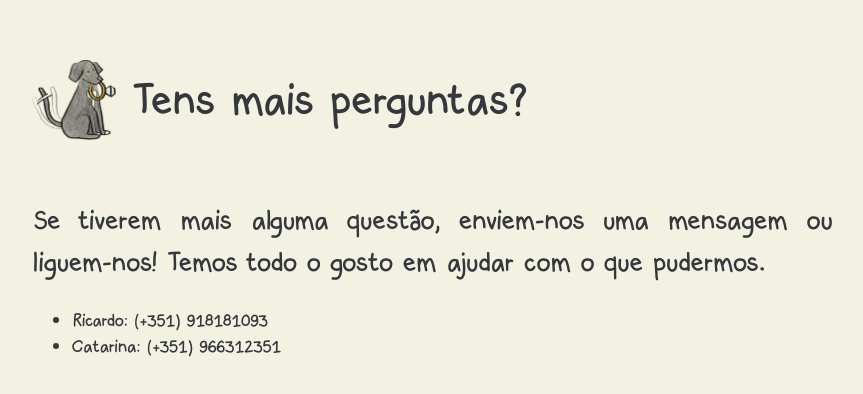
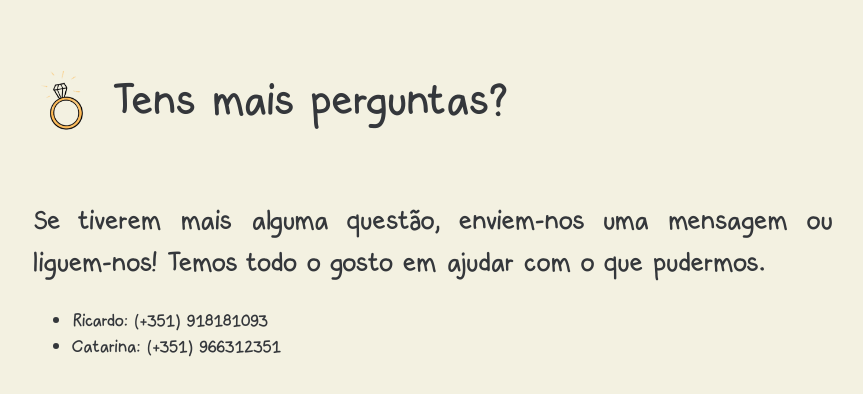
Before and after one commit to jhrotko/wedding-cat-ric, a React (Create React App) app: page / in a window 1280 px wide. Shown: the part 5987-6381 px from the top of the page, without its empty margins (208-1071 px from the left). Built offline with nearby package versions, Linux system fonts and the light colour scheme.

Commit message:
change icon in questions

```diff
--- a/src/questions/Questions.js
+++ b/src/questions/Questions.js
@@ -1,10 +1,15 @@
-import { Tita } from "../design/Images";
+import { Anel } from "../design/Images";
 import { QUESTIONS } from "../constants";
 import Segment from "../layout/Segment";
 
 const Questions = () => {
   return (
-    <Segment id={QUESTIONS.id} title={QUESTIONS.title} Icon={<Tita/>}>
+    <div style={{ paddingBottom: "5rem" }}>
+      <Segment
+        id={QUESTIONS.id}
+        title={QUESTIONS.title}
+        Icon={<Anel height="5rem" />}
+      >
         <p>
           Se tiverem mais alguma questão, enviem-nos uma mensagem ou liguem-nos!
           Temos todo o gosto em ajudar com o que pudermos.
@@ -14,6 +19,7 @@ const Questions = () => {
           <li>Catarina: (+351) 966312351</li>
         </ul>
       </Segment>
+    </div>
   );
 };
 
```
Lines whose indentation alone changed are shown as unchanged.
